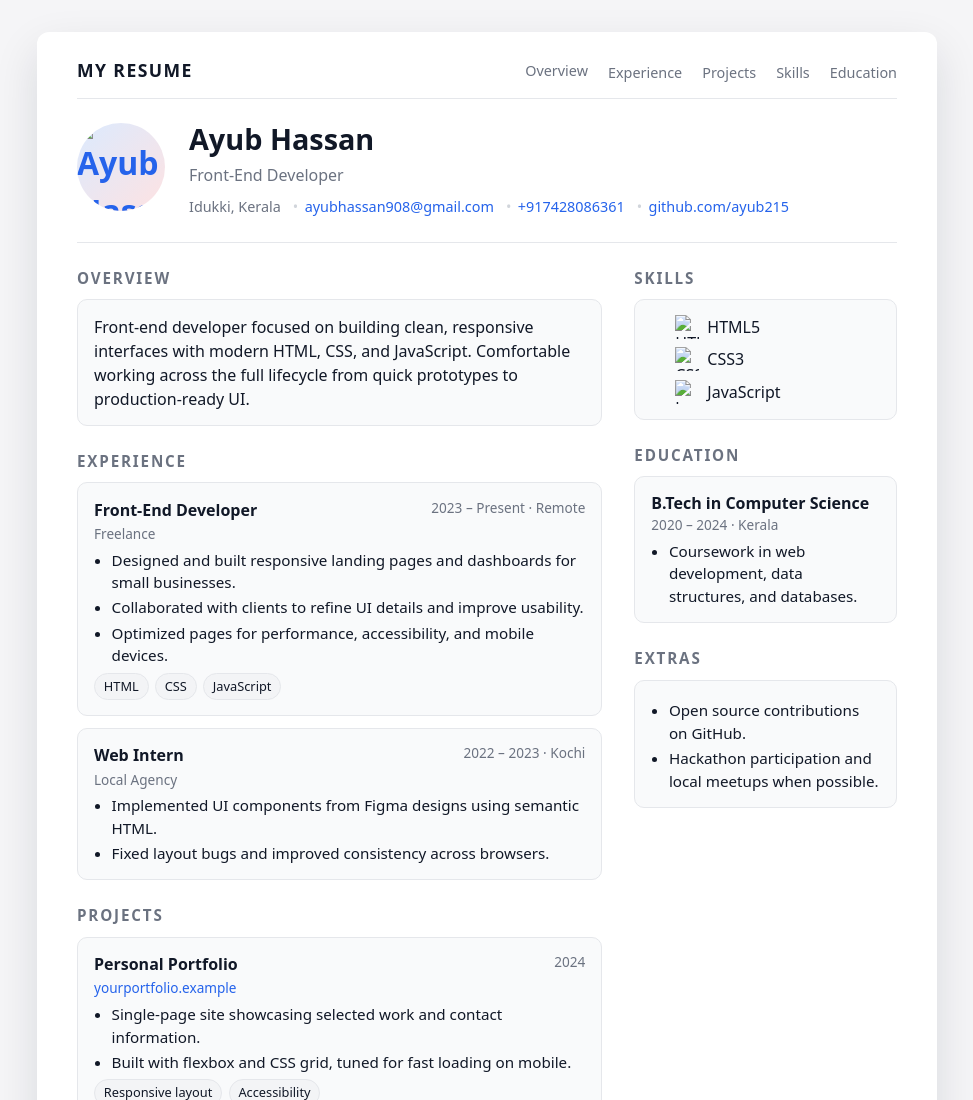
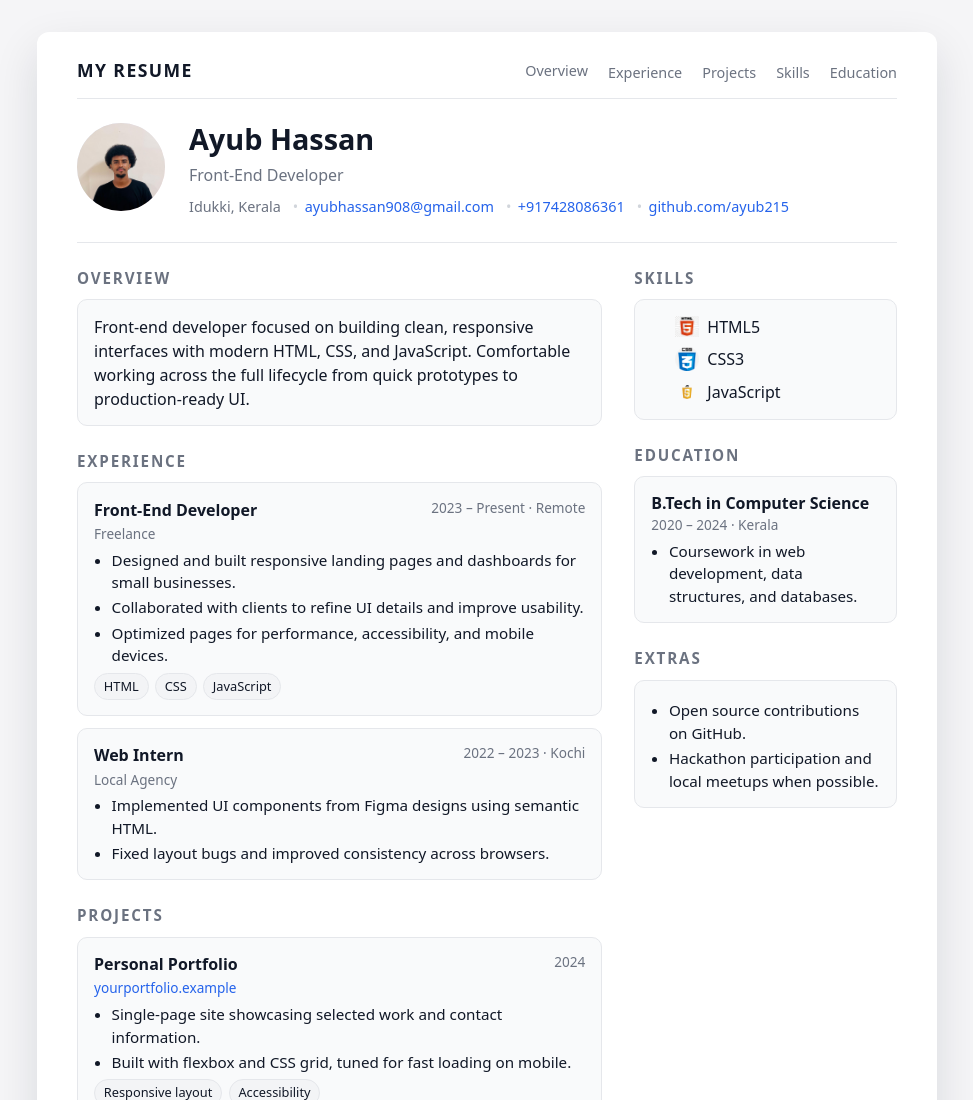
Before and after one commit to ayub215/Resume, a plain HTML site: page index.html in a window 1280 px wide. Shown: the top 1100 px of the page, without its empty margins (153-1126 px from the left). Drawn offline with Linux system fonts and the light colour scheme.

Commit message:
Update image sources to remove 'images/' prefix

```diff
--- a/index.html
+++ b/index.html
@@ -22,7 +22,7 @@
 
     <header>
       <div class="avatar">
-        <img src="images/profile.jpeg" alt="Ayub Hassan">
+        <img src="profile.jpeg" alt="Ayub Hassan">
       </div>
       <div class="headline">
         <h1>Ayub Hassan</h1>
@@ -111,15 +111,15 @@
           <div class="card">
             <ol class="skills-list">
               <li>
-                <img src="images/html5.jpg" alt="HTML logo">
+                <img src="html5.jpg" alt="HTML logo">
                 <span>HTML5</span>
               </li>
               <li>
-                <img src="images/css.jpg" alt="CSS logo">
+                <img src="css.jpg" alt="CSS logo">
                 <span>CSS3</span>
               </li>
               <li>
-                <img src="images/js.jpg" alt="JavaScript logo">
+                <img src="js.jpg" alt="JavaScript logo">
                 <span>JavaScript</span>
               </li>
 
```
